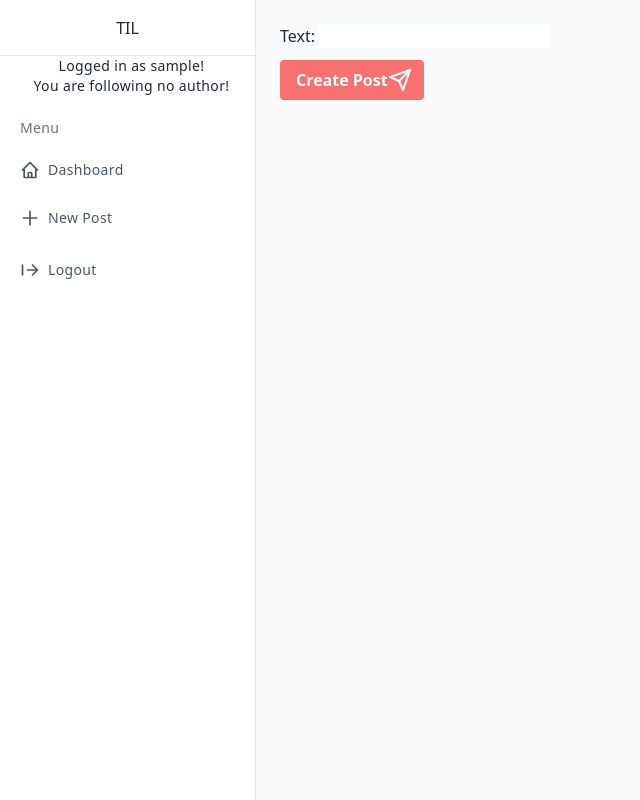
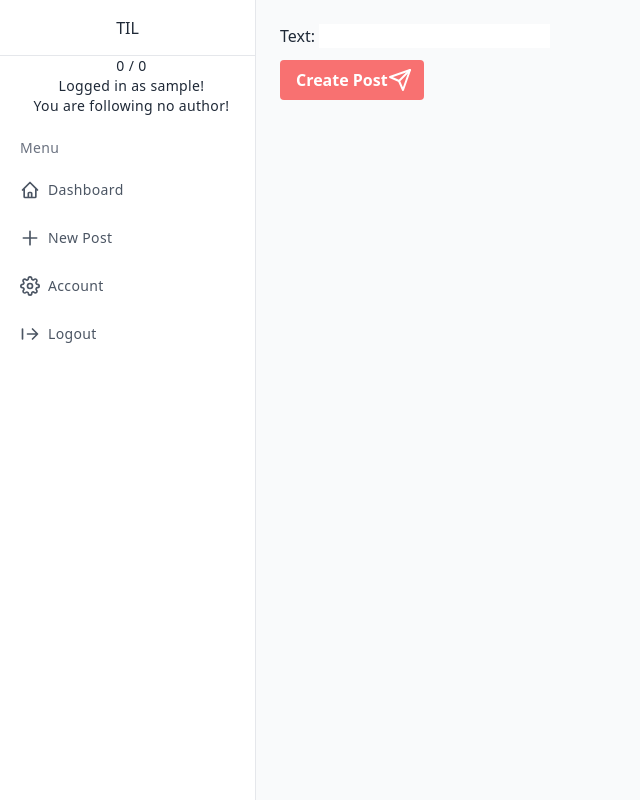
Before and after one commit to ixacin26/Section_25, a Django app: page /new/ in a window 1280 px wide. Shown: the whole page, without its empty margins (0-640 px from the left). Run offline with Django 5.2, Linux system fonts and the light colour scheme; the visitor is signed in with stand-in values (Sample User, id 1); data that the repository does not hold is empty; some libraries are stand-ins or nearby versions.

Commit message:
added some profile and user information

```diff
--- a/followers/models.py
+++ b/followers/models.py
@@ -6,12 +6,12 @@ class Follower(models.Model):
   followed_by = models.ForeignKey(
     User,
     on_delete=models.CASCADE,
-    related_name="followed_by"
+    related_name="following"
   )
   following = models.ForeignKey(
     User,
     on_delete=models.CASCADE,
-    related_name="following"
+    related_name="followers"
   )
 
   def __str__(self):
--- /dev/null
+++ b/profiles/context_processors.py
@@ -0,0 +1,17 @@
+# profiles/context_processors.py
+
+from followers.models import Follower
+
+
+def user_counts(request):
+    if request.user.is_authenticated:
+        user = request.user
+        total_followers = Follower.objects.filter(following=user).count()
+        total_follows = Follower.objects.filter(followed_by=user).count()
+    else:
+        total_follows = 0
+        total_followers = 0
+    return {
+        'user_total_follows': total_follows,
+        'user_total_followers': total_followers,
+    }
--- a/profiles/models.py
+++ b/profiles/models.py
@@ -15,6 +15,8 @@ class Profile(models.Model):
 
     )
     image = ImageField(upload_to="profiles")
+    name = models.CharField(max_length=100, blank=True)
+    bio = models.TextField(blank=True, null=True)
 
 
 
@@ -23,16 +25,17 @@ class Profile(models.Model):
         return self.user.username
 #Number of follower
 def follower_count(self):
-        return self.following.count()
+        return self.followers.count()
 #Number of authors user is following
 def follows_count(self):
-        return self.followed_by.count()
+        return self.following.count()
 
 User.add_to_class("follower_count", follower_count)
 User.add_to_class("follows_count", follows_count)
 
 @receiver(post_save, sender=User)
-def create_user_profile(sender, instance, created, **kwargs):
-    # Create a new Profile() object when a Django User is created
+def create_or_update_user_profile(sender, instance, created, **kwargs):
+    # Create or update a new Profile() object when a Django User is created
     if created:
         Profile.objects.create(user=instance)
+    instance.profile.save()
--- a/profiles/templates/profiles/detail.html
+++ b/profiles/templates/profiles/detail.html
@@ -48,6 +48,10 @@
                 <td class="px-2 py-2">{{ total_followers }}</td>
               </tr>
               <tr>
+                <td class="px-2 py-2 text-gray-500 font-semibold">Follows</td>
+                <td class="px-2 py-2">{{ total_follows }}</td>
+              </tr>
+              <tr>
                 <td class="px-2 py-2 text-gray-500 font-semibold">Email</td>
                 <td class="px-2 py-2">{{ user.email }}</td>
               </tr>
--- /dev/null
+++ b/til/context_processors.py
@@ -0,0 +1,16 @@
+# til/context_processors.py
+from django.contrib.auth.models import User
+from followers.models import Follower
+
+
+def follower_counts(request):
+    if request.user.is_authenticated:
+        total_follows = Follower.objects.filter(followed_by=request.user).count()
+        total_followers = Follower.objects.filter(following=request.user).count()
+    else:
+        total_follows = 0
+        total_followers = 0
+    return {
+        'total_follows': total_follows,
+        'total_followers': total_followers,
+    }
--- a/til/settings.py
+++ b/til/settings.py
@@ -84,6 +84,8 @@ TEMPLATES = [
                 'django.contrib.auth.context_processors.auth',
                 'django.contrib.messages.context_processors.messages',
                 'django.template.context_processors.request',
+                'til.context_processors.follower_counts',
+                'profiles.context_processors.user_counts',
             ],
         },
     },
--- a/til/templates/base.html
+++ b/til/templates/base.html
@@ -22,9 +22,10 @@
         <div>TIL</div>
         </div>
         {% if user.is_authenticated %}
+          <p class="ml-2 text-sm text-center tracking-wide truncate">{{ user_total_followers|default:"0" }} / {{ user_total_follows|default:"0" }}</p>
           <p class="ml-2 text-sm text-center tracking-wide truncate">Logged in as {{ request.user.username }}!</p>
-        {% if total_follows > 0 %}
-        <p class="ml-2 text-sm text-center tracking-wide truncate">You are following {{ total_follows|default:"0" }} author(s)!</p>
+          {% if user_total_follows > 0 %}
+            <p class="ml-2 text-sm text-center tracking-wide truncate">You are following {{ user_total_follows }} author(s)!</p>
           {% else %}
             <p class="ml-2 text-sm text-center tracking-wide truncate">You are following no author!</p>
           {% endif %}
@@ -68,6 +69,15 @@
               </a>
             </li>
             <li>
+            {% comment %} TODO add url to account information {% endcomment %}
+            <a href="{% url 'account_logout' %}" class="relative flex flex-row items-center h-11 focus:outline-none hover:bg-gray-50 text-gray-600 hover:text-gray-800 border-l-4 border-transparent hover:border-indigo-500 pr-6">
+              <span class="inline-flex justify-center items-center ml-4">
+                <svg class="w-5 h-5" viewBox="0 0 24 24" xmlns="http://www.w3.org/2000/svg" width="24" height="24" viewBox="0 0 24 24" fill="none" stroke="currentColor" stroke-width="2" stroke-linecap="round" stroke-linejoin="round"><circle cx="12" cy="12" r="3"></circle><path d="M19.4 15a1.65 1.65 0 0 0 .33 1.82l.06.06a2 2 0 0 1 0 2.83 2 2 0 0 1-2.83 0l-.06-.06a1.65 1.65 0 0 0-1.82-.33 1.65 1.65 0 0 0-1 1.51V21a2 2 0 0 1-2 2 2 2 0 0 1-2-2v-.09A1.65 1.65 0 0 0 9 19.4a1.65 1.65 0 0 0-1.82.33l-.06.06a2 2 0 0 1-2.83 0 2 2 0 0 1 0-2.83l.06-.06a1.65 1.65 0 0 0 .33-1.82 1.65 1.65 0 0 0-1.51-1H3a2 2 0 0 1-2-2 2 2 0 0 1 2-2h.09A1.65 1.65 0 0 0 4.6 9a1.65 1.65 0 0 0-.33-1.82l-.06-.06a2 2 0 0 1 0-2.83 2 2 0 0 1 2.83 0l.06.06a1.65 1.65 0 0 0 1.82.33H9a1.65 1.65 0 0 0 1-1.51V3a2 2 0 0 1 2-2 2 2 0 0 1 2 2v.09a1.65 1.65 0 0 0 1 1.51 1.65 1.65 0 0 0 1.82-.33l.06-.06a2 2 0 0 1 2.83 0 2 2 0 0 1 0 2.83l-.06.06a1.65 1.65 0 0 0-.33 1.82V9a1.65 1.65 0 0 0 1.51 1H21a2 2 0 0 1 2 2 2 2 0 0 1-2 2h-.09a1.65 1.65 0 0 0-1.51 1z"></path>
+                </svg>
+              </span>
+              <span class="ml-2 text-sm tracking-wide truncate">Account</span>
+            </a>
+            </li>
             <li>
             <a href="{% url 'account_logout' %}" class="relative flex flex-row items-center h-11 focus:outline-none hover:bg-gray-50 text-gray-600 hover:text-gray-800 border-l-4 border-transparent hover:border-indigo-500 pr-6">
               <span class="inline-flex justify-center items-center ml-4">
```
Also changed, not shown: profiles/forms.py (added, +25 -0 lines), profiles/views.py (+5 -5 lines), profiles/migrations/0004_profile_bio_profile_name.py (added). Lines whose indentation alone changed are shown as unchanged.
